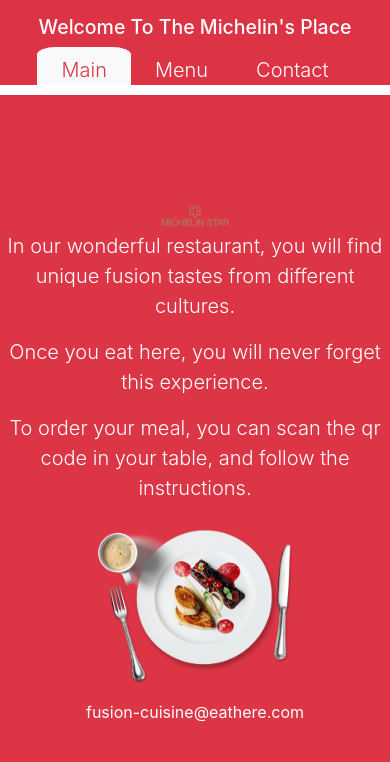
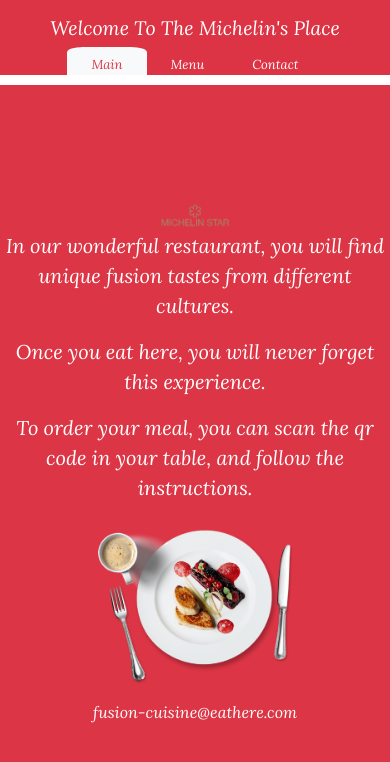
Before and after one commit to kubilaycaglayan/restaurant, a website built with webpack: page dist/index.html in a window 390 px wide. Built offline with nearby package versions, Linux system fonts and the light colour scheme.

Commit message:
Add font-face

```diff
--- a/src/style.sass
+++ b/src/style.sass
@@ -1,4 +1,7 @@
+@import url('https://fonts.googleapis.com/css2?family=Lora:ital@1&display=swap')
+
 body
+  font-family: 'Lora', serif
   padding-top: 200px
   overflow-y: scroll
   min-height: 100vh
@@ -9,6 +12,8 @@
     h1
       font-size: 5vw
     .button
+      @media ( max-width: 768px )
+        font-size: 13px
       border-top-left-radius: 20%
       border-top-right-radius: 20%
       cursor: pointer
```
Also changed, not shown: dist/main.js.
